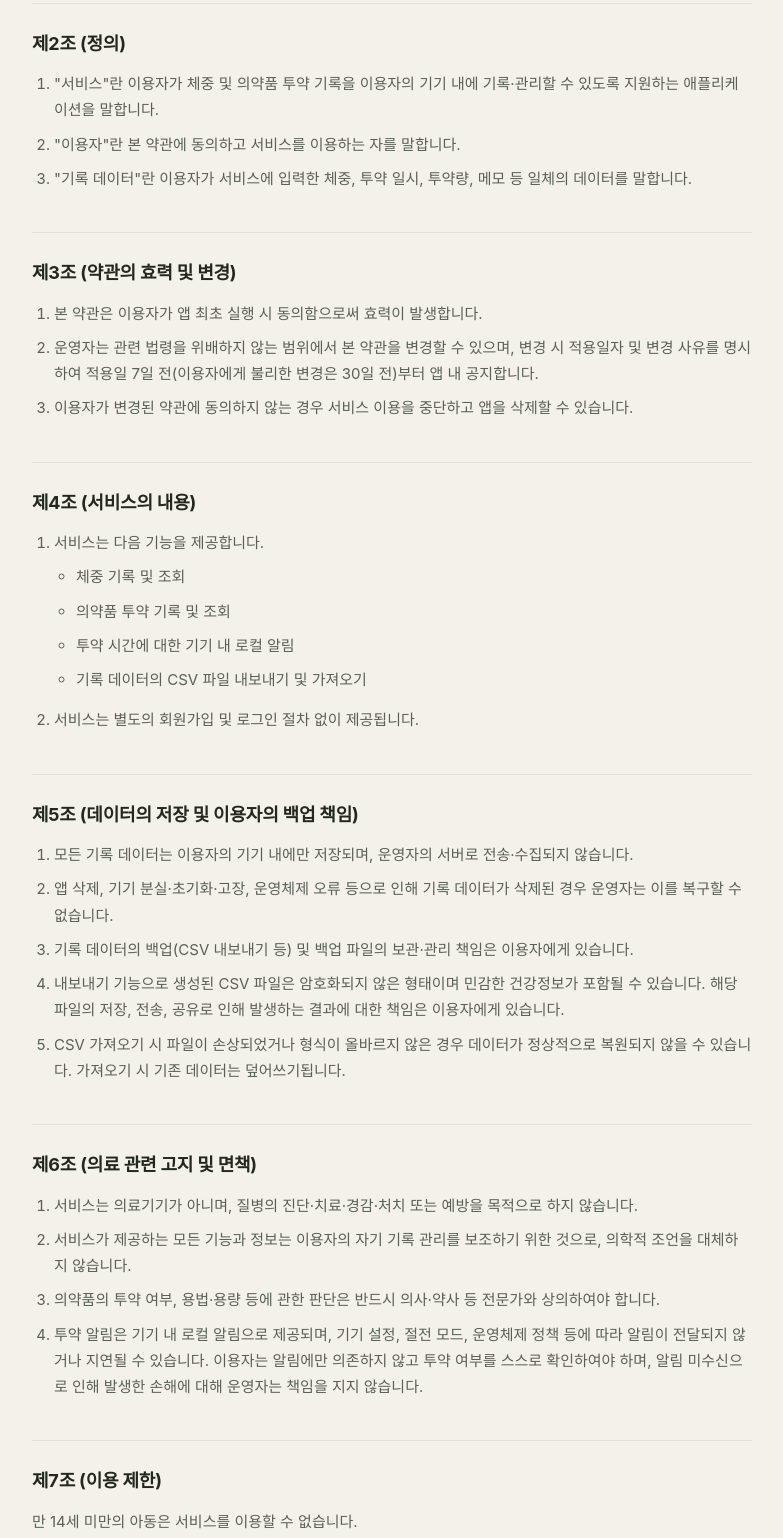
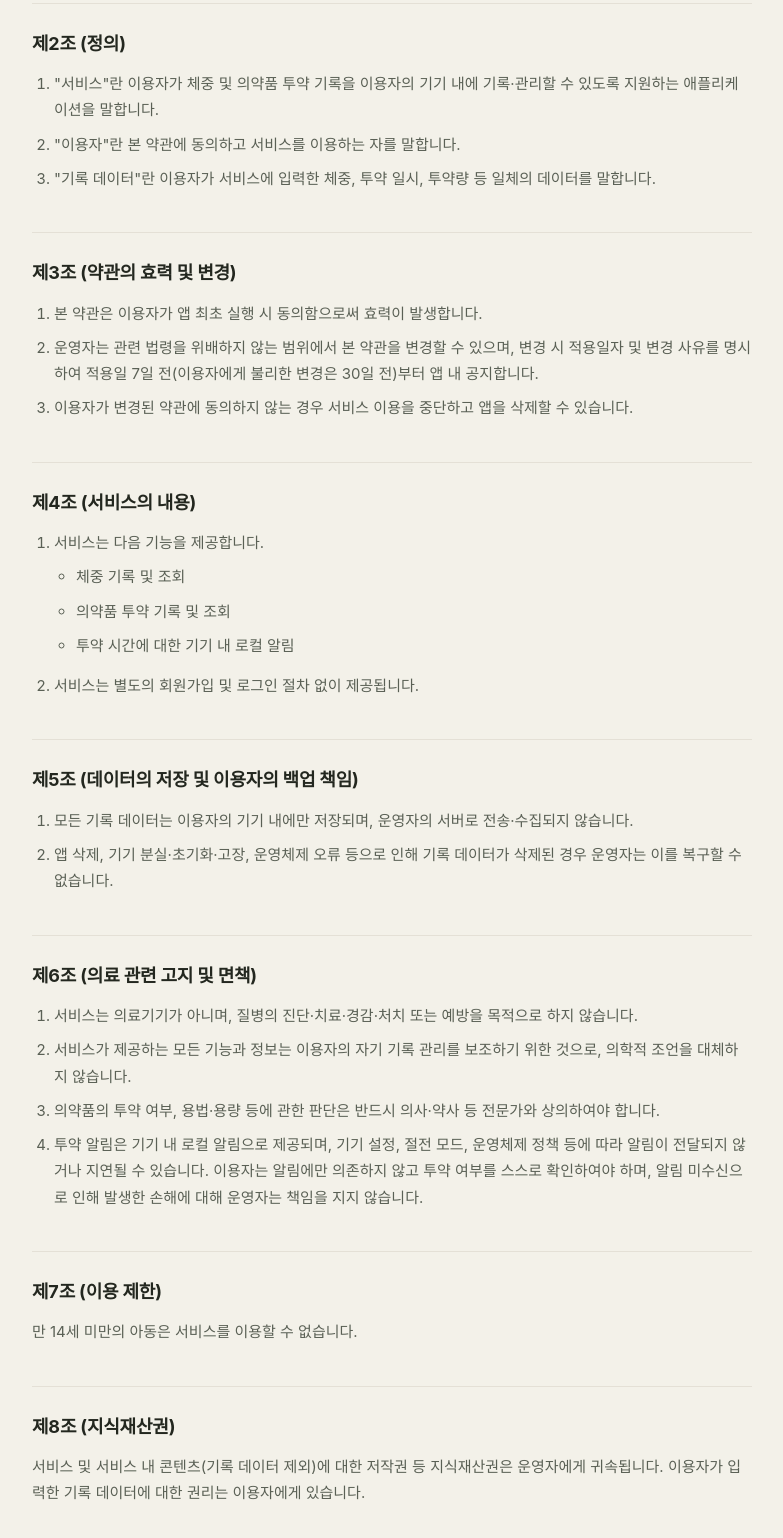
Before and after one commit to kkc217/glp1-diary-legal, a plain HTML site: page terms.html in a window 1280 px wide. Shown: the part 392-1930 px from the top of the page, without its empty margins (248-1031 px from the left). Drawn offline with Linux system fonts and the light colour scheme; a web font is replaced by a local one.

Commit message:
이용약관 수정

```diff
--- a/terms.html
+++ b/terms.html
@@ -23,7 +23,7 @@
   <ol>
     <li>"서비스"란 이용자가 체중 및 의약품 투약 기록을 이용자의 기기 내에 기록·관리할 수 있도록 지원하는 애플리케이션을 말합니다.</li>
     <li>"이용자"란 본 약관에 동의하고 서비스를 이용하는 자를 말합니다.</li>
-    <li>"기록 데이터"란 이용자가 서비스에 입력한 체중, 투약 일시, 투약량, 메모 등 일체의 데이터를 말합니다.</li>
+    <li>"기록 데이터"란 이용자가 서비스에 입력한 체중, 투약 일시, 투약량 등 일체의 데이터를 말합니다.</li>
   </ol>
 
   <h2>제3조 (약관의 효력 및 변경)</h2>
@@ -40,7 +40,6 @@
         <li>체중 기록 및 조회</li>
         <li>의약품 투약 기록 및 조회</li>
         <li>투약 시간에 대한 기기 내 로컬 알림</li>
-        <li>기록 데이터의 CSV 파일 내보내기 및 가져오기</li>
       </ul>
     </li>
     <li>서비스는 별도의 회원가입 및 로그인 절차 없이 제공됩니다.</li>
@@ -50,9 +49,6 @@
   <ol>
     <li>모든 기록 데이터는 이용자의 기기 내에만 저장되며, 운영자의 서버로 전송·수집되지 않습니다.</li>
     <li>앱 삭제, 기기 분실·초기화·고장, 운영체제 오류 등으로 인해 기록 데이터가 삭제된 경우 운영자는 이를 복구할 수 없습니다.</li>
-    <li>기록 데이터의 백업(CSV 내보내기 등) 및 백업 파일의 보관·관리 책임은 이용자에게 있습니다.</li>
-    <li>내보내기 기능으로 생성된 CSV 파일은 암호화되지 않은 형태이며 민감한 건강정보가 포함될 수 있습니다. 해당 파일의 저장, 전송, 공유로 인해 발생하는 결과에 대한 책임은 이용자에게 있습니다.</li>
-    <li>CSV 가져오기 시 파일이 손상되었거나 형식이 올바르지 않은 경우 데이터가 정상적으로 복원되지 않을 수 있습니다. 가져오기 시 기존 데이터는 덮어쓰기됩니다.</li>
   </ol>
 
   <h2>제6조 (의료 관련 고지 및 면책)</h2>
@@ -72,7 +68,7 @@
   <h2>제9조 (서비스의 변경 및 중단)</h2>
   <ol>
     <li>운영자는 서비스의 전부 또는 일부를 변경하거나 종료할 수 있으며, 이 경우 앱 내 공지 등을 통해 사전에 알립니다.</li>
-    <li>서비스가 종료되더라도 기록 데이터는 이용자의 기기 내에 저장되어 있으므로, 이용자는 CSV 내보내기 기능을 통해 데이터를 보관할 수 있습니다.</li>
+    <li>서비스가 종료되더라도 기록 데이터는 이용자의 기기 내에 저장되어 있으므로, 앱을 삭제하지 않는 한 기존에 저장된 데이터는 유지됩니다.</li>
   </ol>
 
   <h2>제10조 (책임의 제한)</h2>
```
